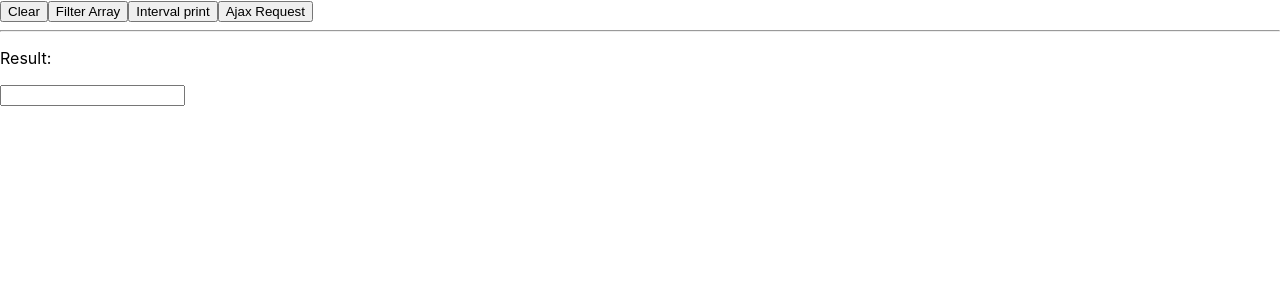
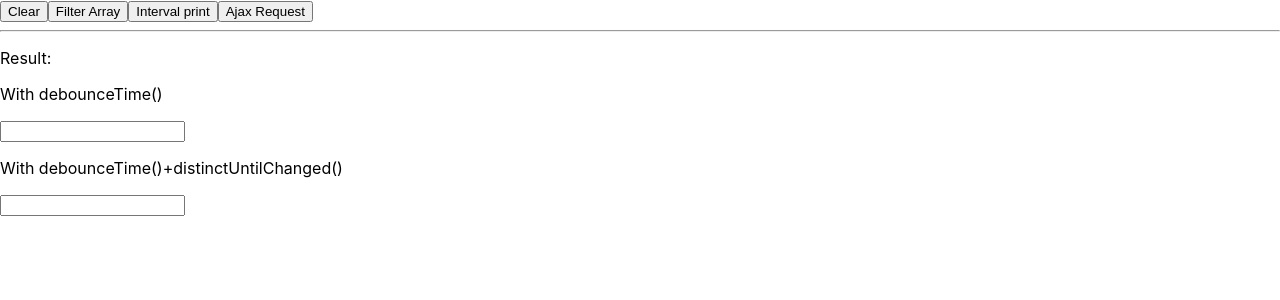
Before and after one commit to AmanAzim/RxJs, a React (Create React App) app: page / in a window 1280 px wide. Shown: the top 300 px of the page. Built offline with nearby package versions, Linux system fonts and the light colour scheme.

Commit message:
"distinctUntilChanged"

```diff
--- a/src/components/observable1st.js
+++ b/src/components/observable1st.js
@@ -1,12 +1,13 @@
 import React, {Component} from 'react';
 import {Observable, Observer, interval, Subject} from 'rxjs';//It converts static deta into Observables
-import {map, filter, scan, throttleTime, debounceTime} from 'rxjs/operators';//
+import {map, filter, scan, throttleTime, debounceTime, distinctUntilChanged} from 'rxjs/operators';//
 
 class Observable1St extends Component {
 
     constructor(props){
         super(props);
-        this.subject=new Subject();// so that we can use debounceTime
+        this.subject1=new Subject();// so that we can use debounceTime
+        this.subject2=new Subject();
     }
 
     my1stObservable=()=>{
@@ -55,9 +56,18 @@ class Observable1St extends Component {
     };
     onInputDebounceTime=(event)=>{
         //let subject=new Subject();// It need to be creatred inside the constructor like this.subject=new Subject// or else on each new key strock a new Subject instance will be created
-        this.subject.next(event.target.value);
-        this.subject.pipe(debounceTime(2000)).subscribe( //the "debounceTime(milisoconds)" will only emit the event after a certain time so that the activity inside "next()" such sending an http request don't happen on each key strock.
+        this.subject1.next(event.target.value);
+        this.subject1.pipe(debounceTime(2000)).subscribe( //the "debounceTime(milisoconds)" will only emit the event after a certain time so that the activity inside "next()" such sending an http request don't happen on each key strock.
             (value)=>{console.log('with debounceTime() next():',value)},
+            (error)=>{console.log('with debounceTime() error():',error)},
+            ()=>{console.log('complete()')},//cannot take argument
+        )
+    };
+    onInputDebounceTime_distinctUntilChanged=(event)=>{
+        //let subject=new Subject();// It need to be creatred inside the constructor like this.subject=new Subject// or else on each new key strock a new Subject instance will be created
+        this.subject2.next(event.target.value);
+        this.subject2.pipe(debounceTime(2000), distinctUntilChanged()).subscribe( //the "debounceTime(milisoconds)" will only emit the event after a certain time so that the activity inside "next()" such sending an http request don't happen on each key strock.
+            (value)=>{console.log('with debounceTime()+distinctUntilChanged() next():',value)},
             (error)=>{console.log('with debounceTime() error():',error)},
             ()=>{console.log('complete()')},//cannot take argument
         )
@@ -71,7 +81,10 @@ class Observable1St extends Component {
         //this.onInputDebounceTime();
         return (
             <div>
-                <input type="text" onChange={(e)=>this.onInputDebounceTime(e)}/>
+                <p>With debounceTime()</p>
+                <input type="text" onChange={(e)=>this.onInputDebounceTime(e)}/><br/>
+                <p>With debounceTime()+distinctUntilChanged()</p>
+                <input type="text" onChange={(e)=>this.onInputDebounceTime_distinctUntilChanged(e)}/>
             </div>
         );
     }
```
